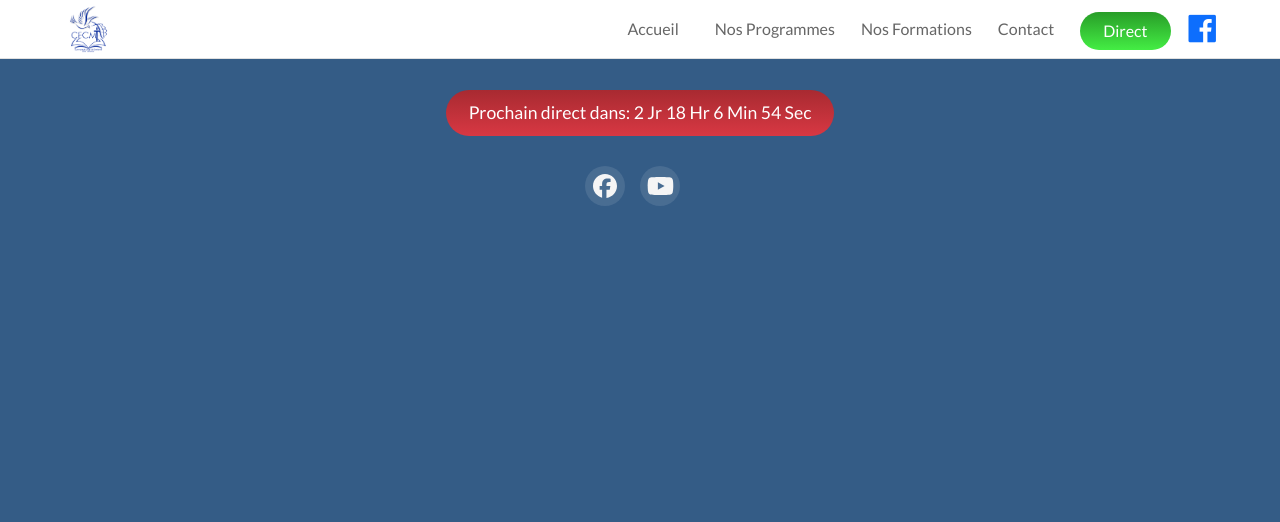
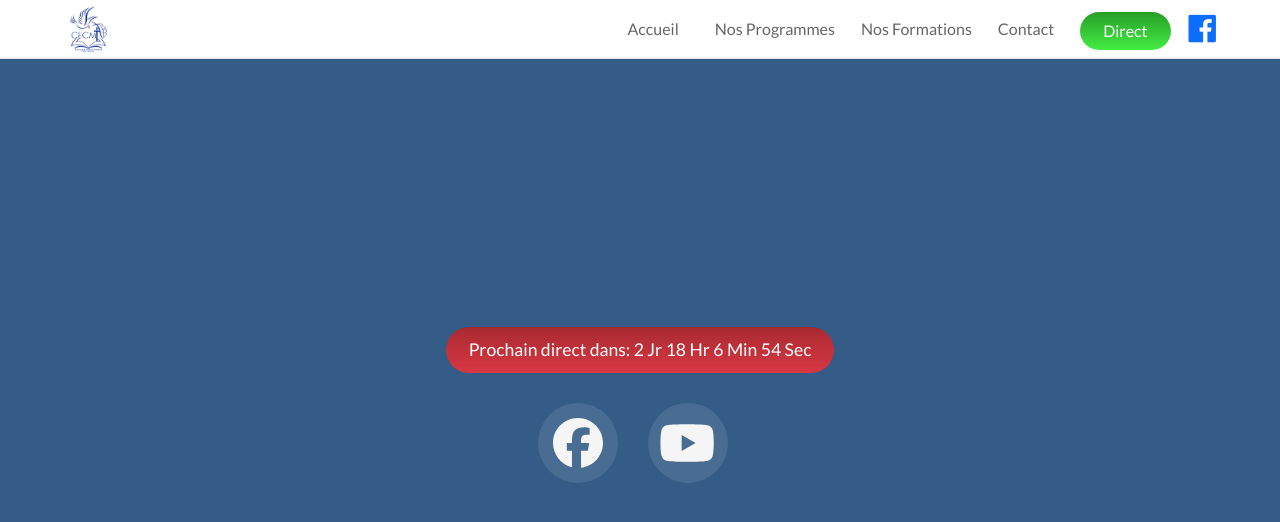
Before and after one commit to Olivier-Kango/cfcm, a React (Create React App) app: page /direct in a window 1280 px wide. Shown: the top 522 px of the page. Built offline with nearby package versions, Linux system fonts and the light colour scheme; a web font is replaced by a local one.

Commit message:
direct prochain

```diff
--- a/src/styling/Direct.scss
+++ b/src/styling/Direct.scss
@@ -1,4 +1,8 @@
 .direct {
+  display: flex;
+  flex-direction: column;
+  justify-content: center;
+  align-items: center;
   padding: 5rem 5%;
   text-align: center;
   background: #345c86;
@@ -29,21 +33,21 @@
 
   .social-icons {
     a {
-      font-size: 24px;
+      font-size: 50px;
       margin-right: 15px;
       color: #f5f5f5;
       text-decoration: none;
       transition: color 0.3s;
       display: inline-block;
-      width: 40px;
-      height: 40px;
-      line-height: 40px;
+      width: 80px;
+      height: 80px;
+      line-height: 80px;
       text-align: center;
       border-radius: 50%;
       background-color: rgba(255, 255, 255, 0.1);
 
       &:not(:last-child) {
-        margin-right: 15px;
+        margin-right: 30px;
       }
 
       &:hover {
```
